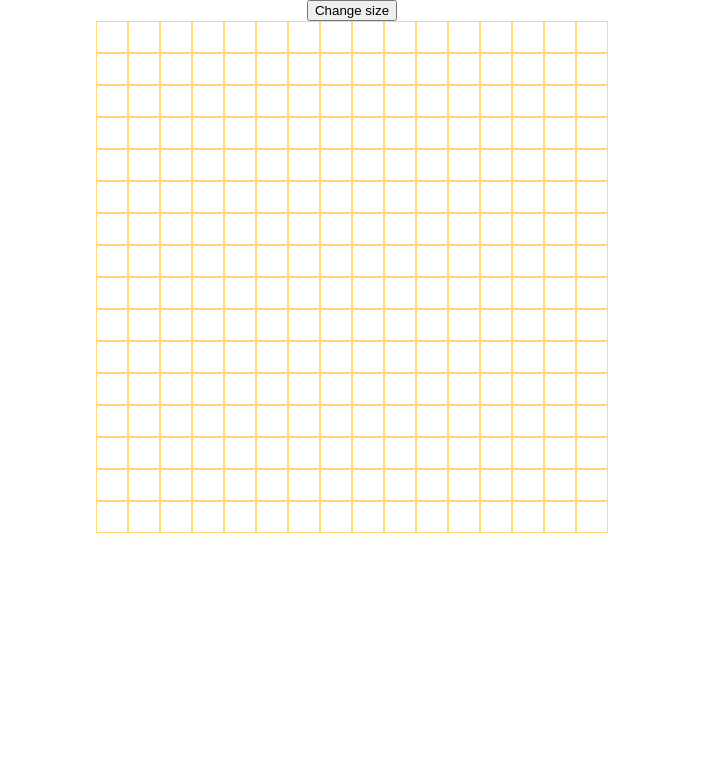
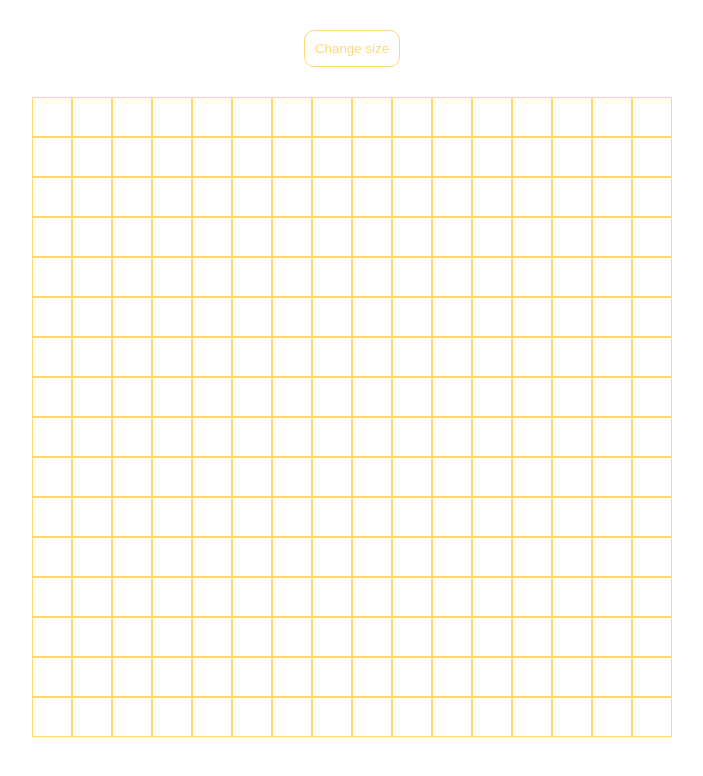
Before and after one commit to TomasBivainis/top-etch-a-sketch, a plain HTML site: page index.html in a window 1280 px wide. Shown: the whole page, without its empty margins (288-991 px from the left). Drawn offline with Linux system fonts and the light colour scheme.

Commit message:
styles and board size done

```diff
--- a/styles.css
+++ b/styles.css
@@ -12,14 +12,14 @@ body {
 }
 
 .box {
-  width: 10px;
-  height: 10px;
   border: 1px solid #ffd773;
-  padding: 15px;
+  flex: 1 1 auto;
 }
 
 .row {
   display: flex;
+  width: 100%;
+  flex: 1 1 auto;
 }
 
 .container {
@@ -31,4 +31,15 @@ body {
   margin: 0;
   padding: 0;
   align-self: center;
+  height: 80vh;
+  width: 80vh;
 }
+
+button {
+  background-color: white;
+  border: 1px solid #ffd773;
+  color: #ffd773;
+  padding: 10px;
+  margin: 30px 0;
+  border-radius: 10px;
+}
```
